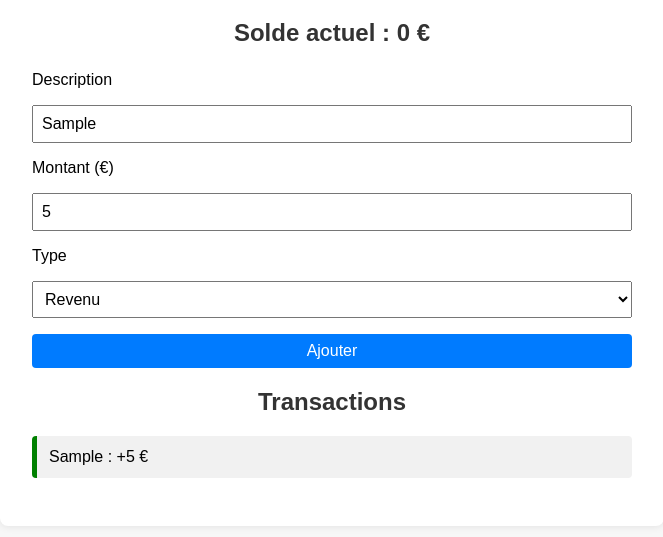
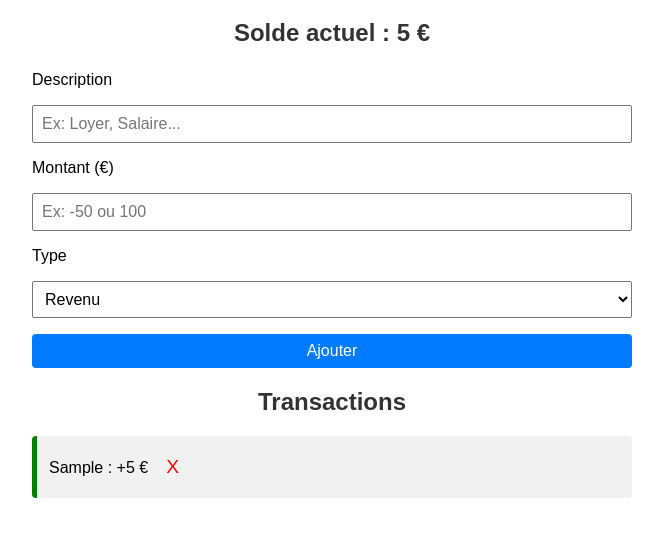
Before and after one commit to massensee/javascript-60jours, a plain HTML site: page semaine-05/index.html in a window 1280 px wide. Both pictures are taken after typing "Sample", "5" into the empty fields and a click on the button "Ajouter". Shown: the part 125-662 px from the top of the page, without its empty margins (308-971 px from the left). Drawn offline with Linux system fonts and the light colour scheme.

Commit message:
Ajout de la suppression de transactions avec mise à jour du localStorage et du solde

```diff
--- a/semaine-05/script.js
+++ b/semaine-05/script.js
@@ -26,6 +26,7 @@ form.addEventListener("submit", (e) => {
   }
 
   const nouvelleValeur = {
+    id: Date.now(),
     description: descriptionVal.value,
     montant: Number(montantVal.value),
     type: typeVal.value,
@@ -36,6 +37,8 @@ form.addEventListener("submit", (e) => {
   localStorage.setItem("transactions", JSON.stringify(transactions));
 
   afficherTransaction(nouvelleValeur);
+  mettreAJourSolde();
+  form.reset();
   console.log(nouvelleValeur);
 });
 
@@ -44,13 +47,23 @@ function afficherTransaction(transaction) {
   const signe = transaction.type === "revenu" ? "+" : "-";
 
   liEl.textContent = `${transaction.description} : ${signe}${transaction.montant} €`;
-  if (transaction.type === "revenu") {
-    liEl.classList.add("revenu");
-  } else {
-    liEl.classList.add("depense");
-  }
+  liEl.classList.add(transaction.type === "revenu" ? "revenu" : "depense");
 
+  const btn = document.createElement("button");
+  btn.textContent = "X";
+  btn.classList.add("supprimer-btn");
+  btn.addEventListener("click", () => supprimerTransaction(transaction.id));
+
+  liEl.appendChild(btn);
   result.appendChild(liEl);
+}
+
+function supprimerTransaction(id) {
+  transactions = transactions.filter((t) => t.id !== id);
+  localStorage.setItem("transactions", JSON.stringify(transactions));
+  result.innerHTML = "";
+  transactions.forEach(afficherTransaction);
+  mettreAJourSolde();
 }
 
 function mettreAJourSolde() {
--- a/semaine-05/style.css
+++ b/semaine-05/style.css
@@ -70,3 +70,12 @@ li.revenu {
 li.depense {
   border-left-color: red;
 }
+
+.supprimer-btn {
+  margin-left: 10px;
+  background: transparent;
+  border: none;
+  color: red;
+  cursor: pointer;
+  font-size: 1.2em;
+}
```
